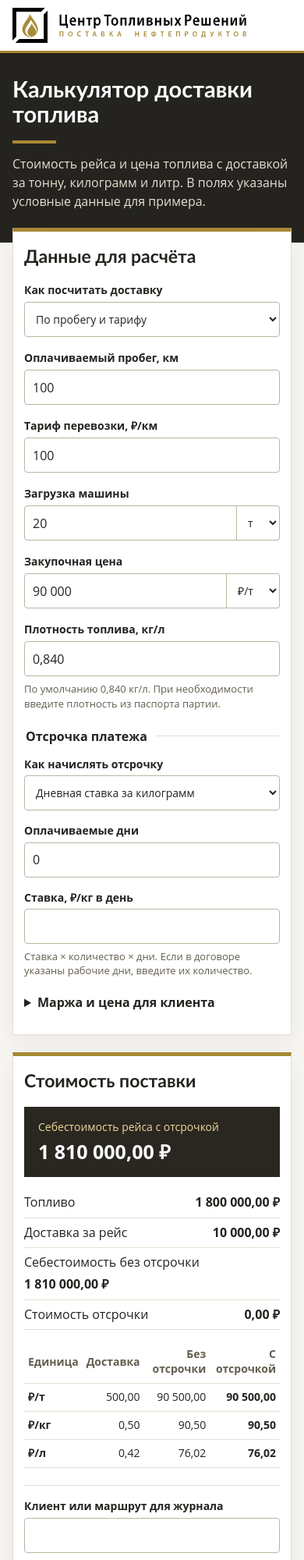
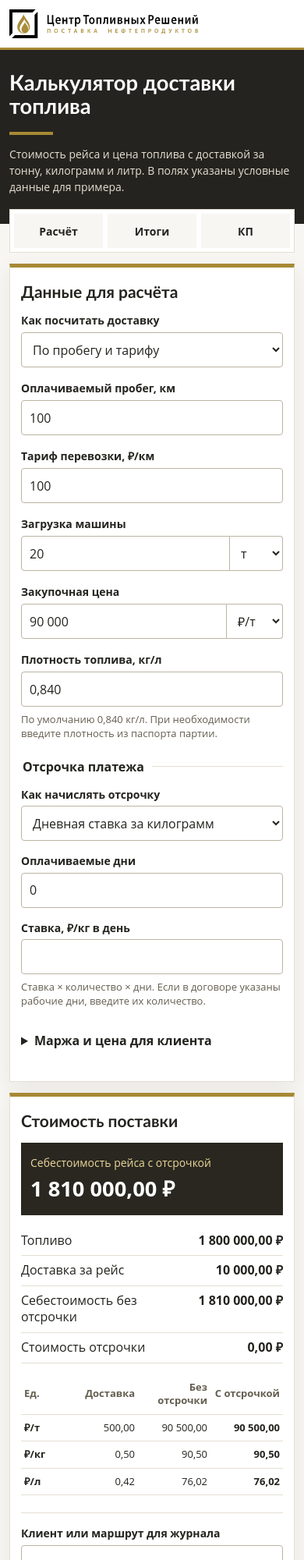
Before and after one commit to romchikpp5373-sudo/fuel-delivery-calculator, a plain HTML site: page index.html in a window 390 px wide. Shown: the top 2000 px of the page at 78% size. Drawn offline with Linux system fonts and the light colour scheme.

Commit message:
Improve calculator and quotation layouts on phones and desktops

```diff
--- a/index.html
+++ b/index.html
@@ -36,13 +36,15 @@
     }
     .hero p { color: #e5dfd2; line-height: 1.5; }
     .calculator { margin-top: -19px; padding-bottom: 40px; }
+    .section-nav { display: none; }
     .panels { display: grid; grid-template-columns: minmax(0, 1fr) minmax(0, 1fr); gap: 22px; align-items: start; }
     .panel {
-      padding: 26px; background: var(--white); border: 1px solid var(--line);
+      min-width: 0; padding: 26px; background: var(--white); border: 1px solid var(--line);
       border-top: 5px solid var(--gold); box-shadow: 0 10px 30px #29231910;
     }
     h2 { font-size: 23px; line-height: 1.2; margin-bottom: 20px; }
     .fields { display: grid; grid-template-columns: repeat(2, minmax(0, 1fr)); gap: 17px 14px; }
+    .field { min-width: 0; }
     .field label { display: block; margin-bottom: 6px; font-size: 14px; font-weight: 700; }
     .field-full { grid-column: 1 / -1; }
     .credit { margin: 22px 0 0; padding: 16px 0 0; border: 0; border-top: 1px solid var(--line); min-width: 0; }
@@ -91,7 +93,7 @@
     select { font-size: 14px; }
     .with-unit input { border-radius: 4px 0 0 4px; flex: 1; }
     .with-unit select { width: auto; max-width: 110px; border-radius: 0 4px 4px 0; border-left: 0; }
-    input:focus-visible, select:focus-visible, a:focus-visible { outline: 3px solid #bd9b44; outline-offset: 2px; }
+    :is(input, select, textarea, button, a, summary):focus-visible { outline: 3px solid #bd9b44; outline-offset: 2px; }
     input[aria-invalid="true"] { border-color: #a83929; }
     .hint { margin-top: 7px; color: var(--muted); font-size: 13px; line-height: 1.4; }
     .error { margin-top: 14px; color: #983424; line-height: 1.4; }
@@ -109,15 +111,51 @@
     thead th { color: var(--muted); }
     td { overflow-wrap: anywhere; font-variant-numeric: tabular-nums; }
     tbody td:last-child { font-weight: 700; }
-    @media (max-width: 820px) {
+    @media screen and (max-width: 900px) {
       .panels { grid-template-columns: minmax(0, 1fr); }
       .wrap { width: calc(100% - 32px); }
+      .calculator { max-width: 740px; }
+      .section-nav {
+        display: grid; grid-template-columns: repeat(3, minmax(0, 1fr)); gap: 6px;
+        padding: 5px; margin-bottom: 14px; border: 1px solid var(--line); background: var(--white);
+      }
+      .section-nav a {
+        display: grid; place-items: center; min-height: 44px; padding: 6px 4px;
+        background: var(--paper); color: var(--ink); font-size: 14px; font-weight: 700; text-decoration: none;
+      }
+      .section-nav a:hover { background: #f0e9d7; }
+      #input-heading, #result-heading, #quote-panel { scroll-margin-top: 12px; }
     }
-    @media (max-width: 430px) {
-      .hero { padding-block: 30px 41px; }
+    @media screen and (max-width: 560px) {
+      .wrap { width: calc(100% - 24px); }
+      .hero { padding-block: 27px 37px; }
+      .hero p { font-size: 14px; }
+      h1 { font-size: clamp(25px, 7vw, 32px); }
+      h2 { font-size: 21px; margin-bottom: 15px; }
+      .panels { gap: 14px; }
       .fields { grid-template-columns: minmax(0, 1fr); }
       .panel { padding: 18px 14px; }
-      .top .wrap { min-height: 65px; }
+      .top .wrap { min-height: 61px; }
+      .brand img { width: min(242px, 100%); }
+      input, select, textarea { font-size: 16px; }
+      input[type="date"] { max-width: 100%; }
+      .with-unit select { flex-shrink: 0; min-width: 68px; }
+      .summary { padding-inline: 12px; }
+      .summary dd { font-size: clamp(24px, 7vw, 32px); }
+      .breakdown div { display: grid; grid-template-columns: minmax(0, 1fr) auto; }
+      .breakdown dd { max-width: min(34vw, 180px); text-align: right; }
+      .sale summary, .quote-panel summary { min-height: 44px; align-content: center; }
+      .quote-panel { margin-top: 14px; }
+      .quote-panel summary { font-size: 20px; line-height: 1.2; }
+      .quote-panel form { margin-top: 12px; }
+      .journal button, .quote-actions button { min-height: 44px; width: 100%; }
+      .quote-actions { display: grid; }
+      table { table-layout: fixed; font-size: 13px; }
+      th, td { padding-inline: 4px; overflow-wrap: anywhere; }
+      .panels table th:first-child { width: 17%; }
+      .quote-sheet.preview { padding: 12px; }
+      .quote-sheet table th:first-child { width: 39%; }
+      .quote-sheet table th, .quote-sheet table td { padding-inline: 4px; }
     }
   </style>
 </head>
@@ -137,6 +175,11 @@
       </div>
     </section>
     <div class="wrap calculator">
+      <nav class="section-nav" aria-label="Разделы калькулятора">
+        <a href="#input-heading">Расчёт</a>
+        <a href="#result-heading">Итоги</a>
+        <a href="#quote-panel" id="mobile-quote-link">КП</a>
+      </nav>
       <div class="panels">
         <section class="panel" aria-labelledby="input-heading">
           <h2 id="input-heading">Данные для расчёта</h2>
@@ -278,7 +321,7 @@
               <div><dt>Стоимость отсрочки</dt><dd id="credit-cost">—</dd></div>
             </dl>
             <table>
-              <thead><tr><th scope="col">Единица</th><th scope="col">Доставка</th><th scope="col">Без отсрочки</th><th scope="col">С отсрочкой</th></tr></thead>
+              <thead><tr><th scope="col">Ед.</th><th scope="col">Доставка</th><th scope="col">Без отсрочки</th><th scope="col">С отсрочкой</th></tr></thead>
               <tbody>
                 <tr><th scope="row">₽/т</th><td id="freight-t">—</td><td id="subtotal-t">—</td><td id="total-t">—</td></tr>
                 <tr><th scope="row">₽/кг</th><td id="freight-kg">—</td><td id="subtotal-kg">—</td><td id="total-kg">—</td></tr>
@@ -289,7 +332,7 @@
             <section id="sale-results" class="sale-results" hidden aria-labelledby="sale-heading">
               <h3 id="sale-heading">Цена для клиента и прибыль</h3>
               <table aria-label="Цена продажи и маржа за единицу">
-                <thead><tr><th scope="col">Единица</th><th scope="col">Без отсрочки</th><th scope="col">С отсрочкой</th><th scope="col">Маржа</th></tr></thead>
+                <thead><tr><th scope="col">Ед.</th><th scope="col">Без отсрочки</th><th scope="col">С отсрочкой</th><th scope="col">Маржа</th></tr></thead>
                 <tbody>
                   <tr><th scope="row">₽/л</th><td id="sale-before-l">—</td><td id="sale-after-l">—</td><td id="sale-margin-l">—</td></tr>
                   <tr><th scope="row">₽/кг</th><td id="sale-before-kg">—</td><td id="sale-after-kg">—</td><td id="sale-margin-kg">—</td></tr>
@@ -313,7 +356,7 @@
           </section>
         </section>
       </div>
-      <details class="panel quote-panel">
+      <details class="panel quote-panel" id="quote-panel">
         <summary>Коммерческое предложение</summary>
         <form id="quote-form" novalidate>
           <div class="fields">
@@ -340,7 +383,7 @@
             <div class="field">
               <label for="quote-unit">Единица цены и объёма в КП</label>
               <select id="quote-unit">
-                <option value="load">Как в поле «Загрузка машины»</option>
+                <option value="load">Как в загрузке</option>
                 <option value="t">Тонна</option>
                 <option value="kg">Килограмм</option>
                 <option value="l">Литр</option>
@@ -703,6 +746,7 @@
     quoteForm.addEventListener('input', () => { if (quoteRequested) updateQuote(); });
     quoteForm.addEventListener('change', () => { if (quoteRequested) updateQuote(); });
     byId('quote-preview-button').addEventListener('click', previewQuote);
+    byId('mobile-quote-link').addEventListener('click', () => { byId('quote-panel').open = true; });
     byId('quote-print').addEventListener('click', () => { if (updateQuote()) window.print(); });
     byId('quote-logo').src = document.querySelector('.brand img').src;
     calculate();
```
